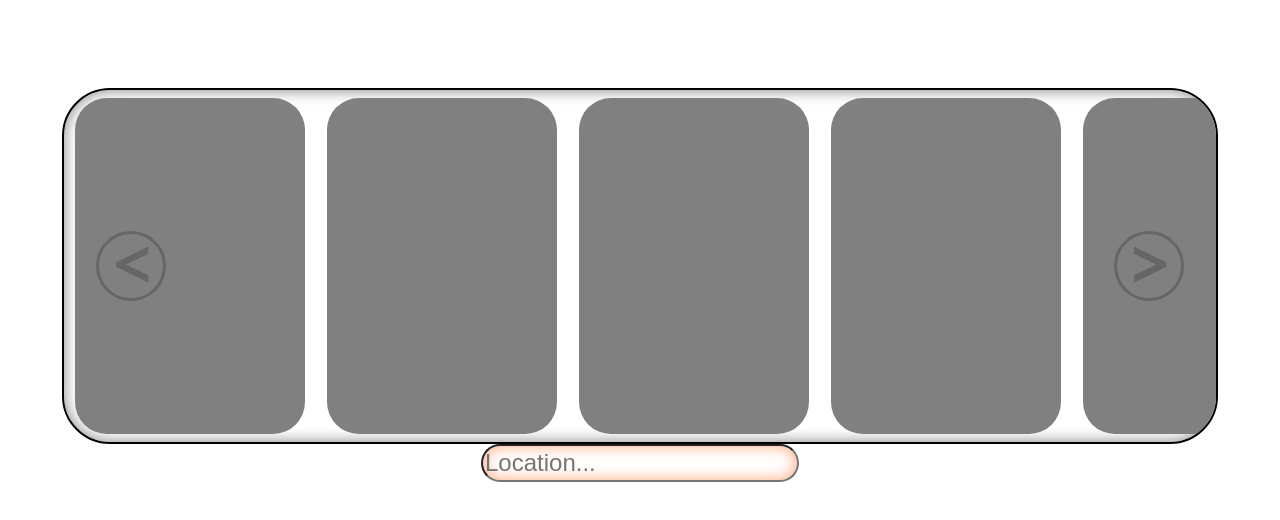
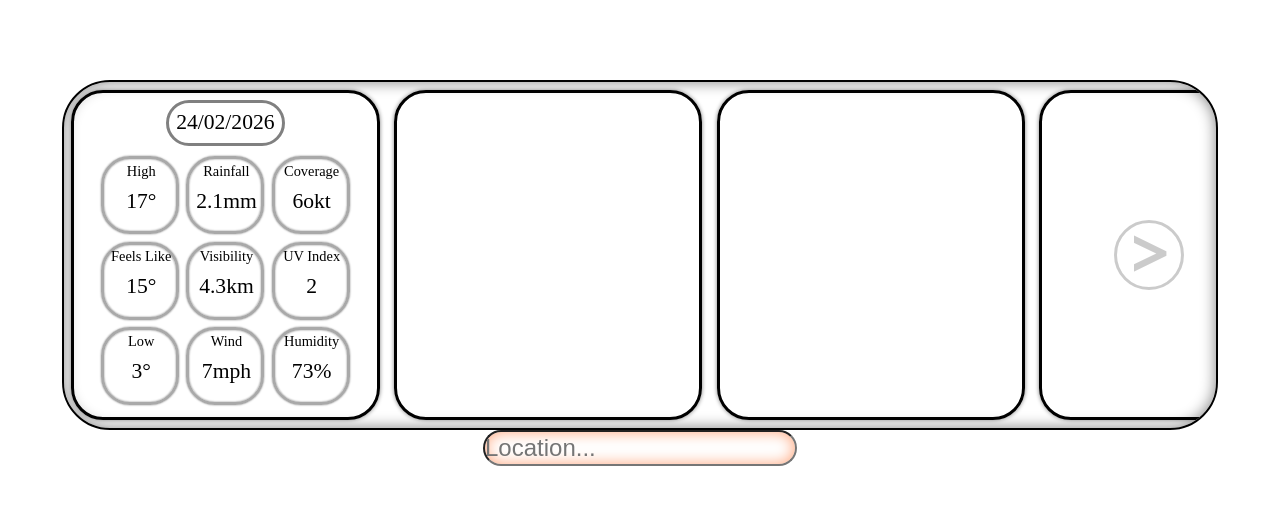
Before and after one commit to MilesRigby/odin-weather-app, a website built with webpack: page src/template.html in a window 1280 px wide. Built offline with nearby package versions, Linux system fonts and the light colour scheme.

Commit message:
Completed basic layout and functionality for daily weather data UI.
Next step is to convert to javascript code and add API integration to display retrieved data.

```diff
--- a/src/index.js
+++ b/src/index.js
@@ -19,31 +19,40 @@ window.addEventListener("resize", () => {
     scrollSpace = items.scrollWidth;
     maxDisplacement = scrollSpace - dailyDisp.offsetWidth;
     currentDisp = ratio*maxDisplacement;
-    items.style.transition = `none`;
     items.style.transform = `translateX(-${currentDisp}px)`;
-    items.style.transition = `transform 0.5s ease`;
 });
 
+const leftButton = dailyDisp.querySelector(".scrollview-left");
+leftButton.style.display = `none`;
+
+const rightButton = dailyDisp.querySelector(".scrollview-right");
+
 const UpdateDisp = (disp) => {
+
+    let hitEnd = false;
+
     currentDisp += disp;
 
-    if ( currentDisp < 0 ) { currentDisp = 0; }
-    if ( currentDisp > maxDisplacement ) { currentDisp = maxDisplacement; }
+    if ( currentDisp < 0 ) { currentDisp = 0; hitEnd = true; }
+    if ( currentDisp > maxDisplacement ) { currentDisp = maxDisplacement; hitEnd = true; }
+
+    items.style.transform = `translateX(-${currentDisp}px)`;
+
+    return hitEnd;
 }
-
-const leftButton = dailyDisp.querySelector(".scrollview-left");
-const rightButton = dailyDisp.querySelector(".scrollview-right");
 
 leftButton.addEventListener("click", (event) => {
     event.preventDefault();
-
-    UpdateDisp(-2*scrollSpace/15);
-    items.style.transform = `translateX(-${currentDisp}px)`;
+    if (UpdateDisp(-2*scrollSpace/15)) {
+        leftButton.style.display = `none`;
+    }
+    rightButton.style.display = `flex`;
 });
 
 rightButton.addEventListener("click", (event) => {
     event.preventDefault();
-
-    UpdateDisp(2*scrollSpace/15);
-    items.style.transform = `translateX(-${currentDisp}px)`;
+    if (UpdateDisp(2*scrollSpace/15)) {
+        rightButton.style.display = `none`;
+    }
+    leftButton.style.display = `flex`;
 });
--- a/src/styles.css
+++ b/src/styles.css
@@ -1,3 +1,8 @@
+* {
+    margin: 0;
+    padding: 0;
+}
+
 #page-content {
     padding-top: 5rem;
 
@@ -48,28 +53,6 @@
 
 }
 
-.scrollview-items {
-
-    display: flex;
-
-    transition: transform 0.5s ease;
-
-}
-
-.daily-weather-item {
-
-    --scale: max(min(2vw, 0.7rem), 0.57vw);
-
-    margin: 0.5rem var(--scale) 0.5rem var(--scale);
-    flex: none;
-
-    width: calc(20.5*var(--scale));
-    height: calc(30*var(--scale));
-
-    background-color: grey;
-    border-radius: 2rem;
-}
-
 .scrollview-button {
 
     position: absolute;
@@ -108,3 +91,94 @@
 .scrollview-right {
     right: calc(5vw + 2rem);
 }
+
+.scrollview-items {
+
+    --scale: max(min(1vw, 0.45rem), 0.286vw);
+
+    display: flex;
+
+    transition: transform 0.5s ease;
+
+}
+
+.daily-weather-item {
+
+    margin: 0.5rem var(--scale) 0.5rem var(--scale);
+    flex: none;
+
+    width: calc(42*var(--scale));
+    height: calc(45*var(--scale));
+
+    border-style: solid;
+    border-radius: 2rem;
+
+    box-shadow: 0 0 4px 0 grey;
+
+    display: flex;
+    flex-direction: column;
+    align-items: center;
+    justify-content: start;
+
+}
+
+.daily-weather-date {
+
+    margin: var(--scale);
+    padding: var(--scale);
+
+    border-style: solid;
+    border-radius: calc(5 * var(--scale));
+    border-color: grey;
+
+    font-size: calc(3 * var(--scale));
+    font-weight: 500;
+
+}
+
+.daily-weather-data {
+
+    display: grid;
+    grid-template-columns: 1fr 1fr 1fr;
+    grid-template-rows: 1fr 1fr 1fr;
+
+}
+
+.daily-weather-data-cell {
+
+    margin: calc(0.5 * var(--scale));
+
+    width: calc(10 * var(--scale));
+    height: calc(10 * var(--scale));
+
+    display: flex;
+    flex-direction: column;
+    align-items: center;
+
+    border-style: solid;
+    border-color: darkgrey;
+    border-radius: calc(4 * var(--scale));
+    border-width: 3px;
+
+    box-shadow: 0 0 2px 0 grey,
+                inset 0 0 2px 0 grey;
+
+}
+
+.daily-weather-data-name {
+
+    margin-top: calc(0.5 * var(--scale));
+    margin-left: calc(0.3 * var(--scale));
+
+    font-size: calc(2 * var(--scale));
+
+}
+
+.daily-weather-data-value {
+
+    margin-top: calc(1.2 * var(--scale));
+    margin-left: calc(0.3 * var(--scale));
+
+    font-size: calc(3 * var(--scale));
+
+}
--- a/src/template.html
+++ b/src/template.html
@@ -15,7 +15,47 @@
             <div class="scrollview-right scrollview-button"><p>&gt;</p></div>
 
             <div class="scrollview-items">
-                <div class="daily-weather-item"></div>
+                <div class="daily-weather-item">
+                    <div class="daily-weather-date">24/02/2026</div>
+                    <div class="daily-weather-data">
+                        <div class="daily-weather-data-cell">
+                            <p class="daily-weather-data-name">High</p>
+                            <p class="daily-weather-data-value">17&deg;</p>
+                        </div>
+                        <div class="daily-weather-data-cell">
+                            <p class="daily-weather-data-name">Rainfall</p>
+                            <p class="daily-weather-data-value">2.1mm</p>
+                        </div>
+                        <div class="daily-weather-data-cell">
+                            <p class="daily-weather-data-name">Coverage</p>
+                            <p class="daily-weather-data-value">6okt</p>
+                        </div>
+                        <div class="daily-weather-data-cell">
+                            <p class="daily-weather-data-name">Feels Like</p>
+                            <p class="daily-weather-data-value">15&deg;</p>
+                        </div>
+                        <div class="daily-weather-data-cell">
+                            <p class="daily-weather-data-name">Visibility</p>
+                            <p class="daily-weather-data-value">4.3km</p>
+                        </div>
+                        <div class="daily-weather-data-cell">
+                            <p class="daily-weather-data-name">UV Index</p>
+                            <p class="daily-weather-data-value">2</p>
+                        </div>
+                        <div class="daily-weather-data-cell">
+                            <p class="daily-weather-data-name">Low</p>
+                            <p class="daily-weather-data-value">3&deg;</p>
+                        </div>
+                        <div class="daily-weather-data-cell">
+                            <p class="daily-weather-data-name">Wind</p>
+                            <p class="daily-weather-data-value">7mph</p>
+                        </div>
+                        <div class="daily-weather-data-cell">
+                            <p class="daily-weather-data-name">Humidity</p>
+                            <p class="daily-weather-data-value">73%</p>
+                        </div>
+                        </div>
+                    </div>
                 <div class="daily-weather-item"></div>
                 <div class="daily-weather-item"></div>
                 <div class="daily-weather-item"></div>
```
